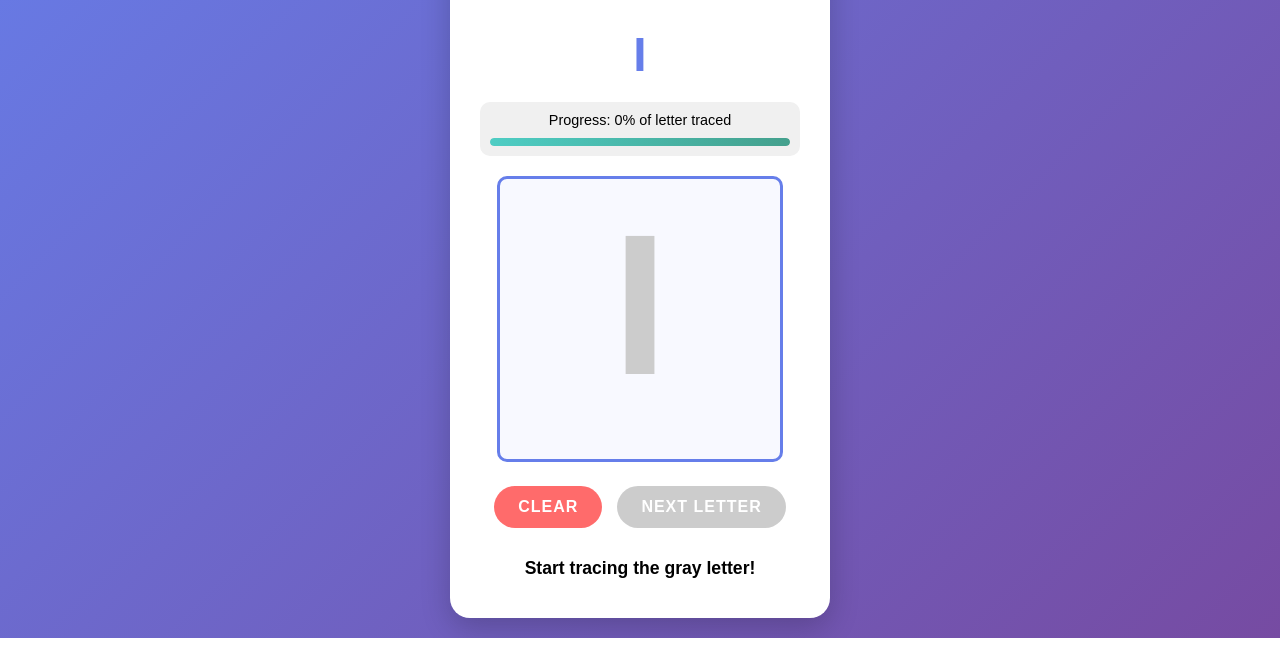
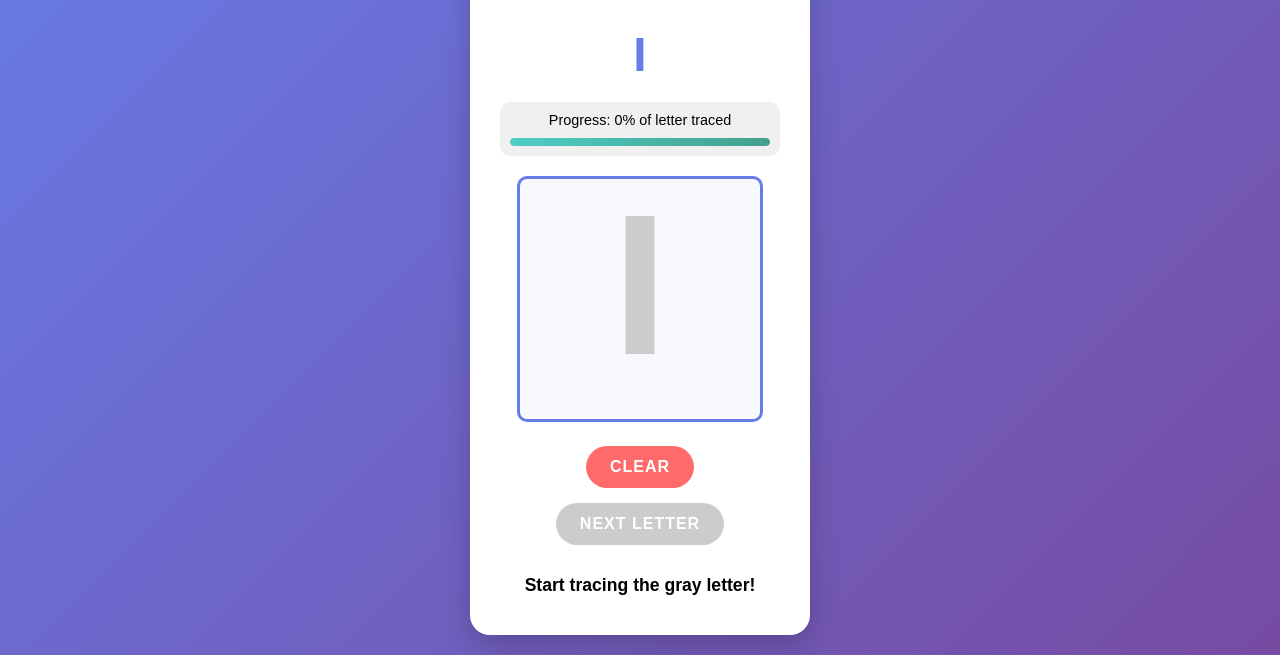
Before and after one commit to Gloxagen/Tracing-app, a plain HTML site: page index.html in a window 1280 px wide. Shown: the part 208-863 px from the top of the page. Drawn offline with Linux system fonts and the light colour scheme.

Commit message:
Update index.html

```diff
--- a/index.html
+++ b/index.html
@@ -22,7 +22,7 @@
             border-radius: 20px;
             box-shadow: 0 10px 30px rgba(0,0,0,0.2);
             text-align: center;
-            max-width: 320px;
+            max-width: 280px;
             width: 100%;
         }
 
@@ -167,6 +167,7 @@
             .container {
                 padding: 20px;
                 margin: 0 10px;
+                max-width: 260px;
             }
 
             canvas {
@@ -190,7 +191,7 @@
         </div>
 
         <div class="canvas-container">
-            <canvas id="tracingCanvas" width="280" height="280"></canvas>
+            <canvas id="tracingCanvas" width="240" height="240"></canvas>
         </div>
 
         <div class="controls">
@@ -218,8 +219,8 @@
         let tracedPixels = new Set();
         let isTraceValid = true;
 
-        const canvasWidth = 280;
-        const canvasHeight = 280;
+        const canvasWidth = 240;
+        const canvasHeight = 240;
 
         function initCanvas() {
             canvas.width = canvasWidth;
```
